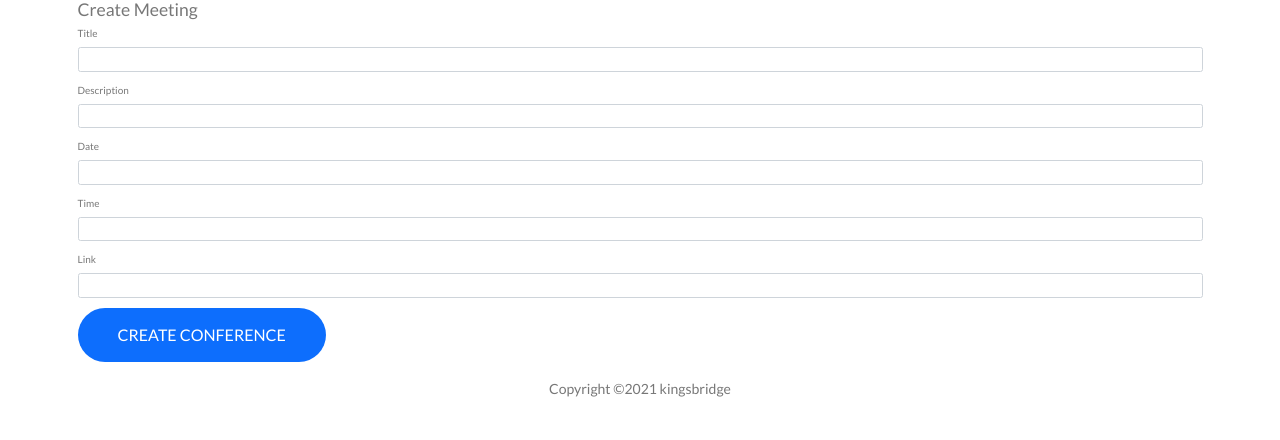
After one commit to plambson/k2_homepage, a Flask app: page /new_conference in a window 1280 px wide. The commit adds this page. Shown: the part 791-1231 px from the top of the page. Run offline with Flask 2, Linux system fonts and the light colour scheme.

Commit message:
add conference modification module

```diff
--- a/datastore_helper.py
+++ b/datastore_helper.py
@@ -18,6 +18,12 @@ def fetch_meetings():
     return meetings
 
 
+def fetch_conferences():
+    datastore_client = datastore.Client()
+    query = datastore_client.query(kind='conference')
+    meetings = list(query.fetch())
+    return meetings
+
 def fetch_messages(key):
     datastore_client = datastore.Client()
     query = datastore_client.query(kind=os.environ["datastore_comms"] )
--- a/main.py
+++ b/main.py
@@ -2,7 +2,7 @@ from flask import Flask, render_template, request, redirect
 import config
 import os
 from helper_functions import get_dates, load_meetings
-from datastore_helper import fetch_meetings
+from datastore_helper import fetch_meetings, fetch_conferences
 from google.cloud import datastore
 
 os.environ["GOOGLE_APPLICATION_CREDENTIALS"] = "kingsbridge2-81ce0161a48e.json"
@@ -11,11 +11,12 @@ app.secret_key = config.secret_key
 app.config.header = config.header
 app.config.dates, app.config.integers, app.config.full_dates = get_dates()
 app.config.all_meetings = fetch_meetings()
+app.config.conferences = fetch_conferences()
 app.config.date_int = 0  # initial sunday to show on the homepage, upcoming sunday
 app.config.meetings = load_meetings(app.config.full_dates,
                                     app.config.integers,
                                     app.config.date_int,
-                                    config.conferences,
+                                    app.config.conferences,
                                     app.config.all_meetings)
 app.config.accordions = config.additional_info
 
@@ -47,7 +48,7 @@ def modify():
     app.config.meetings = load_meetings(app.config.full_dates,
                                         app.config.integers,
                                         app.config.date_int,
-                                        config.conferences,
+                                        app.config.conferences,
                                         app.config.all_meetings)
     return redirect('/')
 
@@ -59,12 +60,29 @@ def list_meetings():
                            )
 
 
+@app.route('/list_conferences')
+def list_conferences():
+    return render_template('list_conferences.html',
+                           title='Conference List'
+                           )
+
+
 @app.route('/edit', methods=['GET'])
 def edit():
     index_pos = int(request.args.get('index_position'))
     return render_template('edit_meeting.html',
                            title='Edit Meeting',
                            meeting=app.config.all_meetings[index_pos],
+                           index_pos=index_pos
+                           )
+
+
+@app.route('/edit_conference', methods=['GET'])
+def edit_conference():
+    index_pos = int(request.args.get('index_position'))
+    return render_template('edit_conference.html',
+                           title='Edit Meeting',
+                           conference=app.config.conferences[index_pos],
                            index_pos=index_pos
                            )
 
@@ -79,15 +97,37 @@ def delete():
     app.config.meetings = load_meetings(app.config.full_dates,
                                         app.config.integers,
                                         app.config.date_int,
-                                        config.conferences,
+                                        app.config.conferences,
                                         app.config.all_meetings)
     return redirect('/list_meetings')
+
+
+@app.route('/delete_conference', methods=['GET', 'POST'])
+def delete_conference():
+    index_pos = int(request.args.get('index_position'))
+    key = app.config.all_meetings[index_pos].key
+    client = datastore.Client()
+    client.delete(key)
+    app.config.conferences = fetch_conferences()
+    app.config.meetings = load_meetings(app.config.full_dates,
+                                        app.config.integers,
+                                        app.config.date_int,
+                                        app.config.conferences,
+                                        app.config.all_meetings)
+    return redirect('/list_conferences')
 
 
 @app.route('/new')
 def new():
     return render_template('new_meeting.html',
                            title='Create Meeting'
+                           )
+
+
+@app.route('/new_conference')
+def new_conference():
+    return render_template('new_conference.html',
+                           title='Create Conference'
                            )
 
 
@@ -123,6 +163,28 @@ def update():
                                         config.conferences,
                                         app.config.all_meetings)
     return redirect('/list_meetings')
+
+
+@app.route('/update_conference', methods=['POST'])
+def update_conference():
+    client = datastore.Client()
+    key = app.config.conferences[int(request.form.get('index_pos'))].key
+    entity = datastore.Entity(key=key)
+    entity.update({
+        'title': request.form.get('conferenceTitle'),
+        'description': request.form.get('conferenceDescription'),
+        'date': request.form.get('conferenceDate'),
+        'time': request.form.get('conferenceTime'),
+        'link': request.form.get('conferenceLink')
+    })
+    client.put(entity)
+    app.config.conferences = fetch_conferences()
+    app.config.meetings = load_meetings(app.config.full_dates,
+                                        app.config.integers,
+                                        app.config.date_int,
+                                        config.conferences,
+                                        app.config.all_meetings)
+    return redirect('/list_conferences')
 
 
 @app.route('/create', methods=['POST'])
@@ -162,5 +224,31 @@ def create():
     return redirect('/list_meetings')
 
 
+@app.route('/create_conference', methods=['POST'])
+def create_conference():
+
+    client = datastore.Client()
+    kind = "conference"
+    name = request.form.get('conferenceTitle')
+    conference_key = client.key(kind, name)
+    # Prepares the new entity
+    conference = datastore.Entity(key=conference_key)
+    conference['title'] = request.form.get('conferenceTitle')
+    conference['description'] = request.form.get('conferenceDescription')
+    conference['date'] = request.form.get('conferenceDate')
+    conference['time'] = request.form.get('conferenceTime')
+    conference['link'] = request.form.get('conferenceLink')
+    # Saves the entity
+    client.put(conference)
+
+    app.config.conferences = fetch_conferences()
+    app.config.meetings = load_meetings(app.config.full_dates,
+                                        app.config.integers,
+                                        app.config.date_int,
+                                        config.conferences,
+                                        app.config.all_meetings)
+    return redirect('/list_conferences')
+
+
 if __name__ == "__main__":
     app.run()
--- a/templates/layout.html
+++ b/templates/layout.html
@@ -1,5 +1,4 @@
 <!DOCTYPE html>
-<!-- saved from url=(0053)https://getbootstrap.com/docs/4.0/examples/jumbotron/ -->
 <html lang="en">
 <head>
     <meta http-equiv="Content-Type" content="text/html; charset=UTF-8">
--- /dev/null
+++ b/templates/new_conference.html
@@ -0,0 +1,30 @@
+{% extends "layout.html" %}
+{% block title %}{{ title }}{% endblock %}
+{% block head %}{% endblock %}
+{% block content %}
+<h3> Create Meeting</h3>
+<form action="{{ url_for('create_conference') }}" method="post">
+    <div class="mb-3">
+        <label for="conferenceTitle" class="form-label">Title</label>
+        <input type="text" class="form-control" id="conferenceTitle" name="conferenceTitle">
+    </div>
+    <div class="mb-3">
+        <label for="conferenceDescription" class="form-label">Description</label>
+        <input type="text" class="form-control" id="conferenceDescription" name="conferenceDescription">
+    </div>
+    <div class="mb-3">
+        <label for="conferenceDate" class="form-label">Date</label>
+        <input type="text" class="form-control" id="conferenceDate" name="conferenceDate">
+    </div>
+    <div class="mb-3">
+        <label for="conferenceTime" class="form-label">Time</label>
+        <input type="text" class="form-control" id="conferenceTime" name="conferenceTime">
+    </div>
+    <div class="mb-3">
+        <label for="conferenceLink" class="form-label">Link</label>
+        <input type="text" class="form-control" id="conferenceLink" name="conferenceLink">
+    </div>
+    <button type="submit" class="btn btn-primary">Create Conference</button>
+    </div>
+</form>
+{% endblock %}
```
Also changed, not shown: templates/edit_conference.html (added, +33 -0 lines), templates/list_conferences.html (added, +42 -0 lines).
